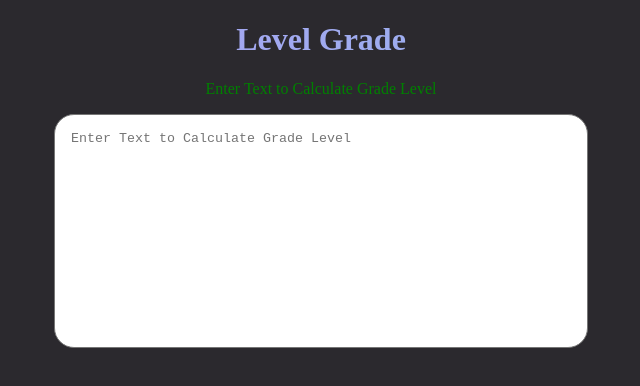
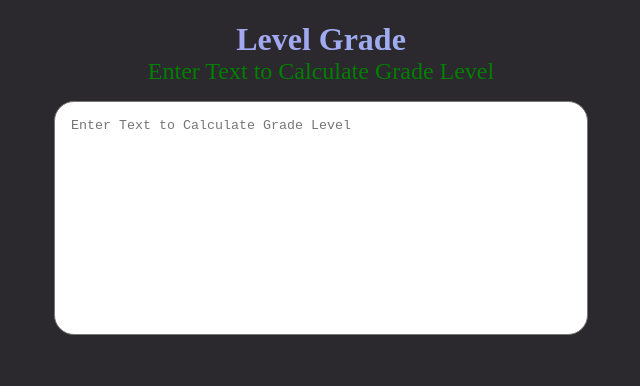
Before and after one commit to raad1masum/level-grade, a React (Create React App) app: page / in a window 1280 px wide. Shown: the top 386 px of the page, without its empty margins (319-959 px from the left). Built offline with nearby package versions, Linux system fonts and the light colour scheme; a web font is replaced by a local one.

Commit message:
style result

```diff
--- a/src/assets/css/main.css
+++ b/src/assets/css/main.css
@@ -21,6 +21,7 @@ body {
 }
 
 .top h1 {
+    margin-bottom: 0;
     background: linear-gradient(270deg, #ff6188, #fc9867, #ffd866, #00d787, #78dce8, #ab9df2);
     -webkit-background-clip: text;
     -webkit-text-fill-color: transparent;
@@ -38,6 +39,11 @@ body {
     outline: none;
     border-radius: 20px;
     padding: 1rem;
+}
+
+.top p {
+    font-size: 1.5rem;
+    margin: 0 0 1rem 0;
 }
 
 @-webkit-keyframes gradientAnimation {
```
